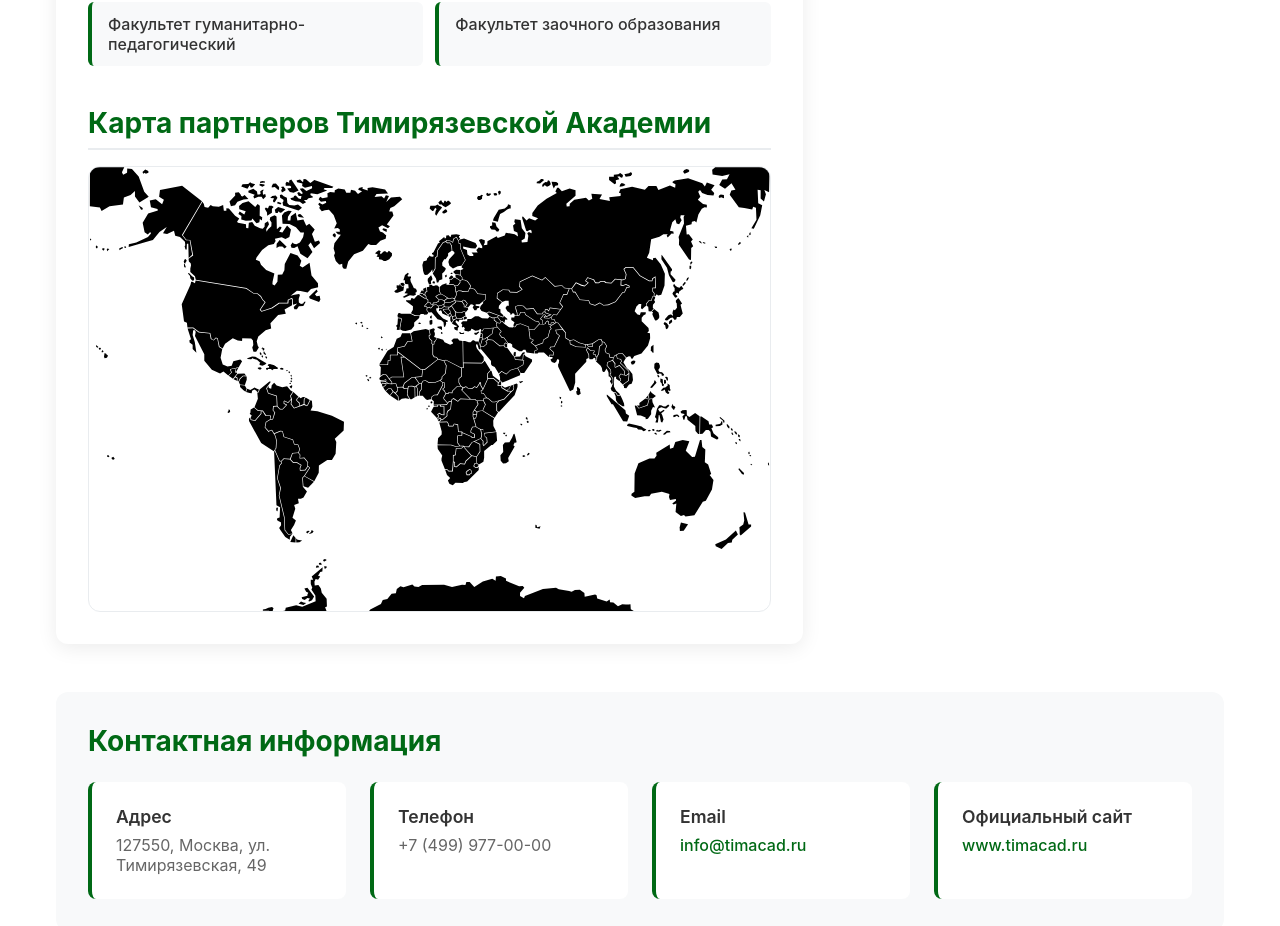
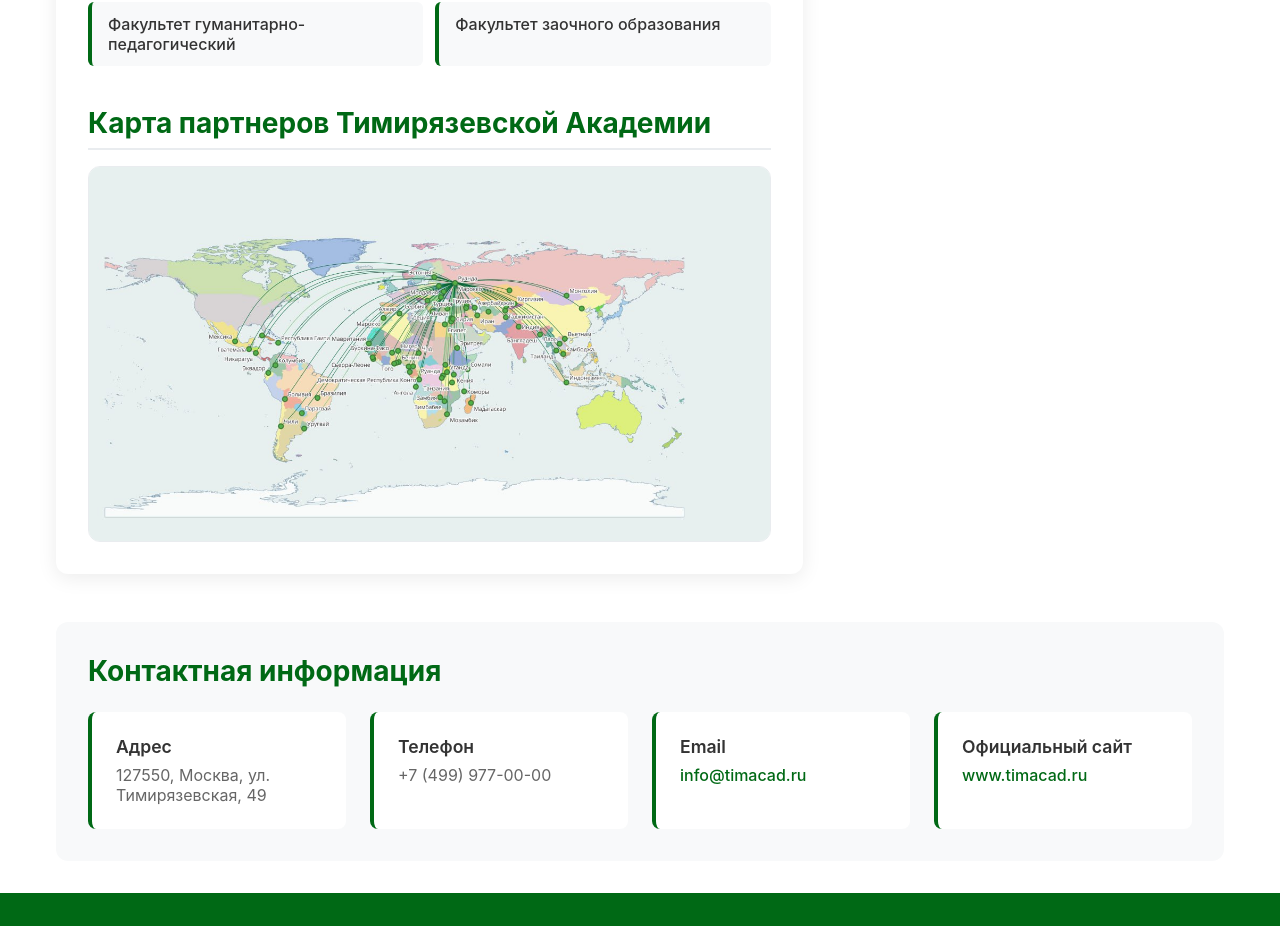
Before and after one commit to Xalamor/timiryazev-academy-partners, a Next.js app: page /university in a window 1280 px wide. Shown: the part 1173-2099 px from the top of the page. Built offline with nearby package versions, Linux system fonts and the light colour scheme.

Commit message:
Update page.tsx

```diff
--- a/app/university/page.tsx
+++ b/app/university/page.tsx
@@ -62,7 +62,7 @@
             <h2>Карта партнеров Тимирязевской Академии</h2>
             <img
               className="partners-map"
-              src="/partners-map.svg"
+              src="/map.jpg"
               alt="Карта партнеров Тимирязевской Академии"
             />
           </div>
```
